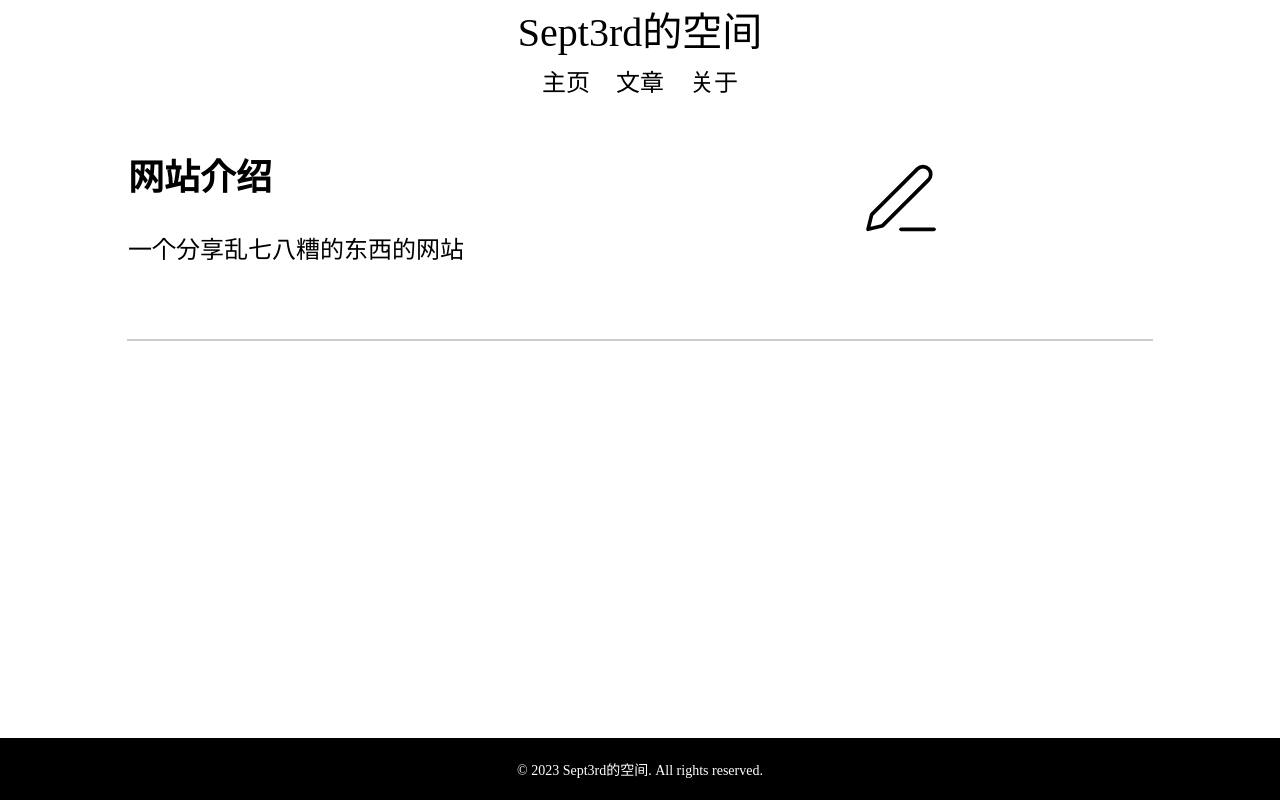
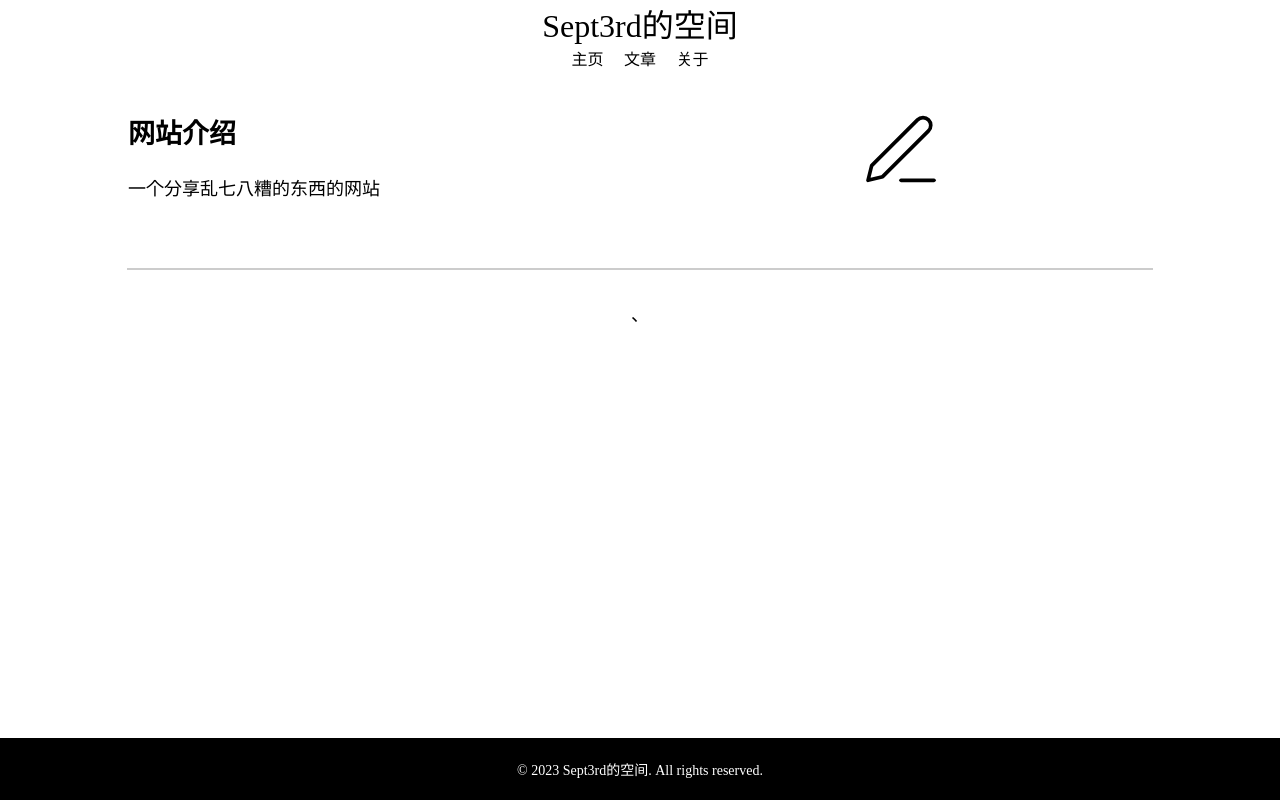
Before and after one commit to zyglitch/Blogue, a plain HTML site: page html/index.html in a window 1280 px wide. Drawn offline with Linux system fonts and the light colour scheme.

Commit message:
调整样式以统一页面字体和颜色，添加文章目录页面及导航链接

```diff
--- a/css/style.css
+++ b/css/style.css
@@ -6,19 +6,14 @@ body {
     justify-content: center;
     min-height: 100vh;
     margin: 0;
-    font-size: 24px; /* 增大字体 */
-    color: black; /* 添加: 设置字体颜色为黑色 */
+    font-size: 18px; /* 修改: 从24px改为18px，与page1和about页面一致 */
+    color: black;
 }
 
 .top-1 a {
-    font-size: 40px; /* 进一步增大标题字体 */
-    text-decoration: none; /* 去除链接下划线 */
-    color: black; /* 添加: 设置链接字体颜色为黑色 */
-}
-
-/* 添加: 增加top-1和top-2之间的距离 */
-.top-1 {
-    margin-bottom: 5px;
+    font-size: 32px; /* 修改: 从40px改为32px，与page1和about页面一致 */
+    text-decoration: none;
+    color: black;
 }
 
 /* 添加: 设置导航链接样式 */
@@ -26,9 +21,10 @@ body {
     color: black;
     text-decoration: none;
     position: relative;
-    padding: 5px 0;
-    margin: 0 10px;
+    padding: 3px 0; /* 修改: 从5px 0改为3px 0，与page1和about页面一致 */
+    margin: 0 8px; /* 修改: 从0 10px改为0 8px，与page1和about页面一致 */
     transition: color 0.3s ease;
+    font-size: 16px; /* 添加: 设置导航链接字体大小，与page1和about页面一致 */
 }
 
 /* 添加: 为导航链接添加悬停动效 */
--- a/html/index.html
+++ b/html/index.html
@@ -7,12 +7,6 @@
     <link rel="stylesheet" href="../css/style.css">
 </head>
 <script>
-
-
-
-
-
-
 </script>
 <body>
     <!-- 顶部导航栏 -->
@@ -21,8 +15,8 @@
         </div>
         <div class="top-2">
             <a href="#">主页</a>
-            <a href="#">文章</a>
-            <a href="#">关于</a>
+            <a href="articles.html">文章</a>
+            <a href="about.html">关于</a>
         </div>
     <!-- 内容区 -->
 
@@ -41,9 +35,7 @@
         <hr style="width: 80%; margin: 30px auto; border: 1px solid #ccc;">
 
         <!-- 最新文章 -->
-
-
-
+、
 
     <!-- 底栏 -->
     <div style="background-color: #000; color: #fff; width: 100%; text-align: center; padding: 7px; margin-top: auto; font-size: 14px;">
```
Also changed, not shown: html/about.html (+2 -0 lines), html/articles.html (added, +47 -0 lines), html/page1.html (+1 -1 lines).
